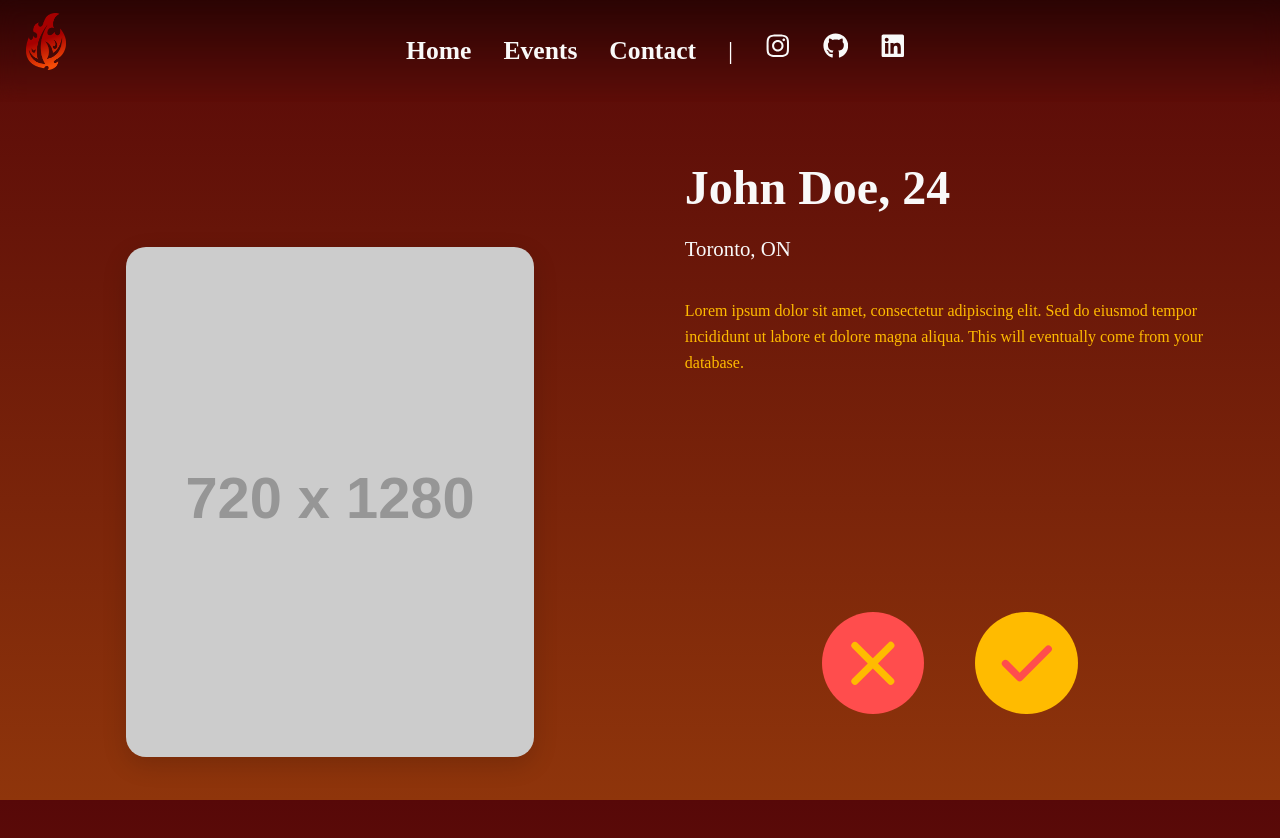
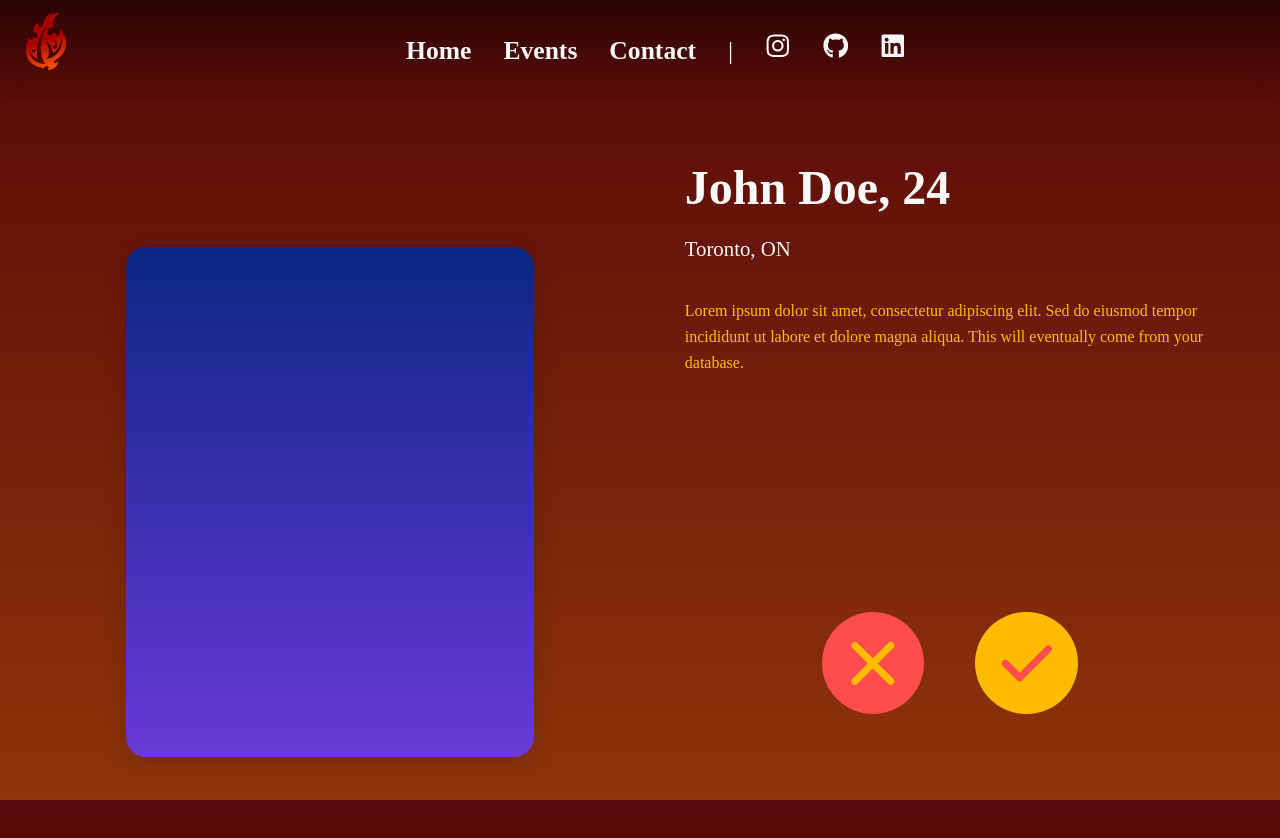
Before and after one commit to Arzelir/matchbox, a React (Vite) app in the folder client/: page /match in a window 1280 px wide. Shown: the top 838 px of the page. Built offline with nearby package versions, Linux system fonts and the light colour scheme.

Commit message:
changed image

```diff
--- a/client/src/pages/Match.jsx
+++ b/client/src/pages/Match.jsx
@@ -4,7 +4,7 @@ import { HiCheck, HiX } from "react-icons/hi";
 export default function Match() {
 	// Placeholder data
 	const currentMatch = {
-		image: "https://placehold.co/720x1280?text=9%3A16+Photo",
+		image: "/bg.png",
 		title: "John Doe",
 		age: 24,
 		location: "Toronto, ON",
```
